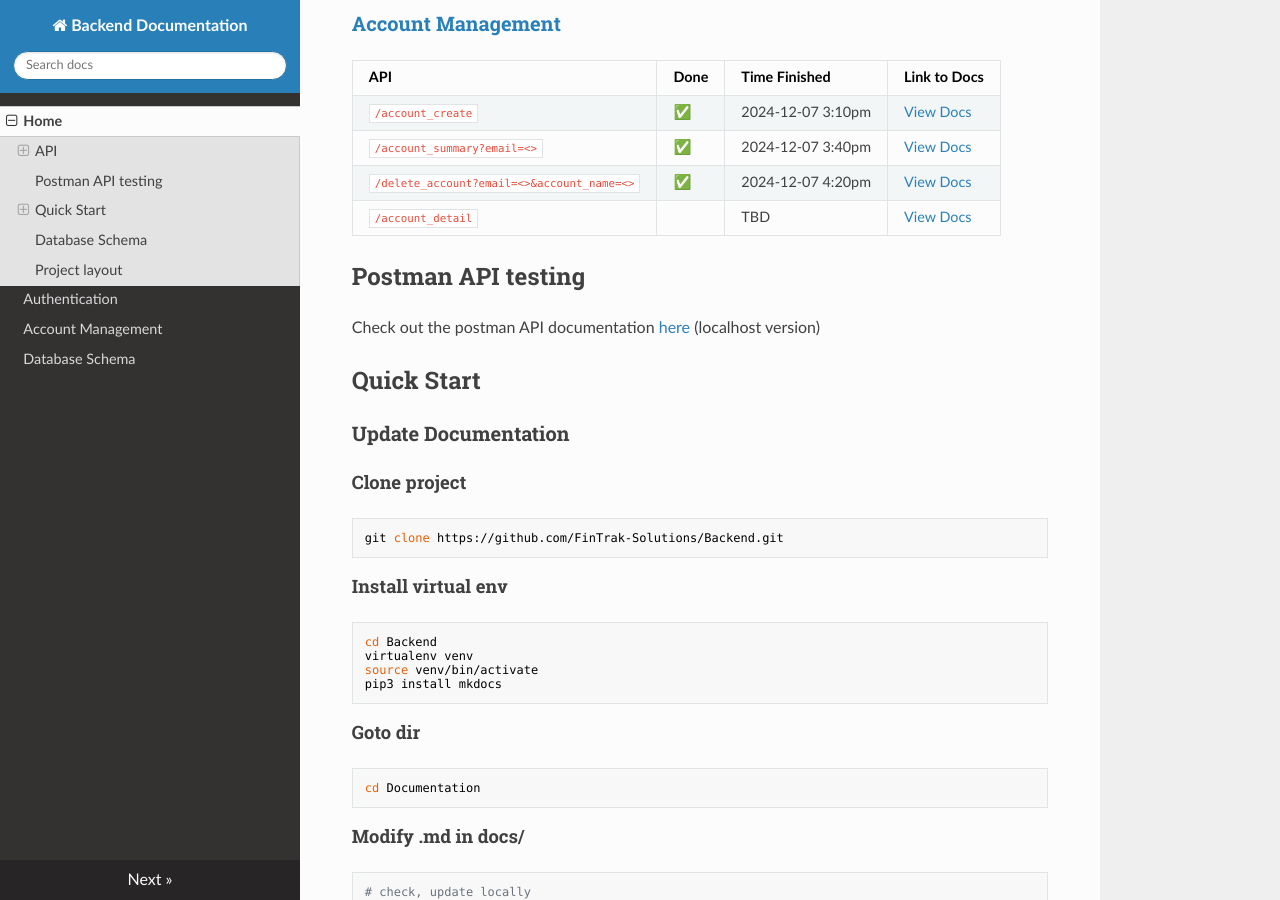
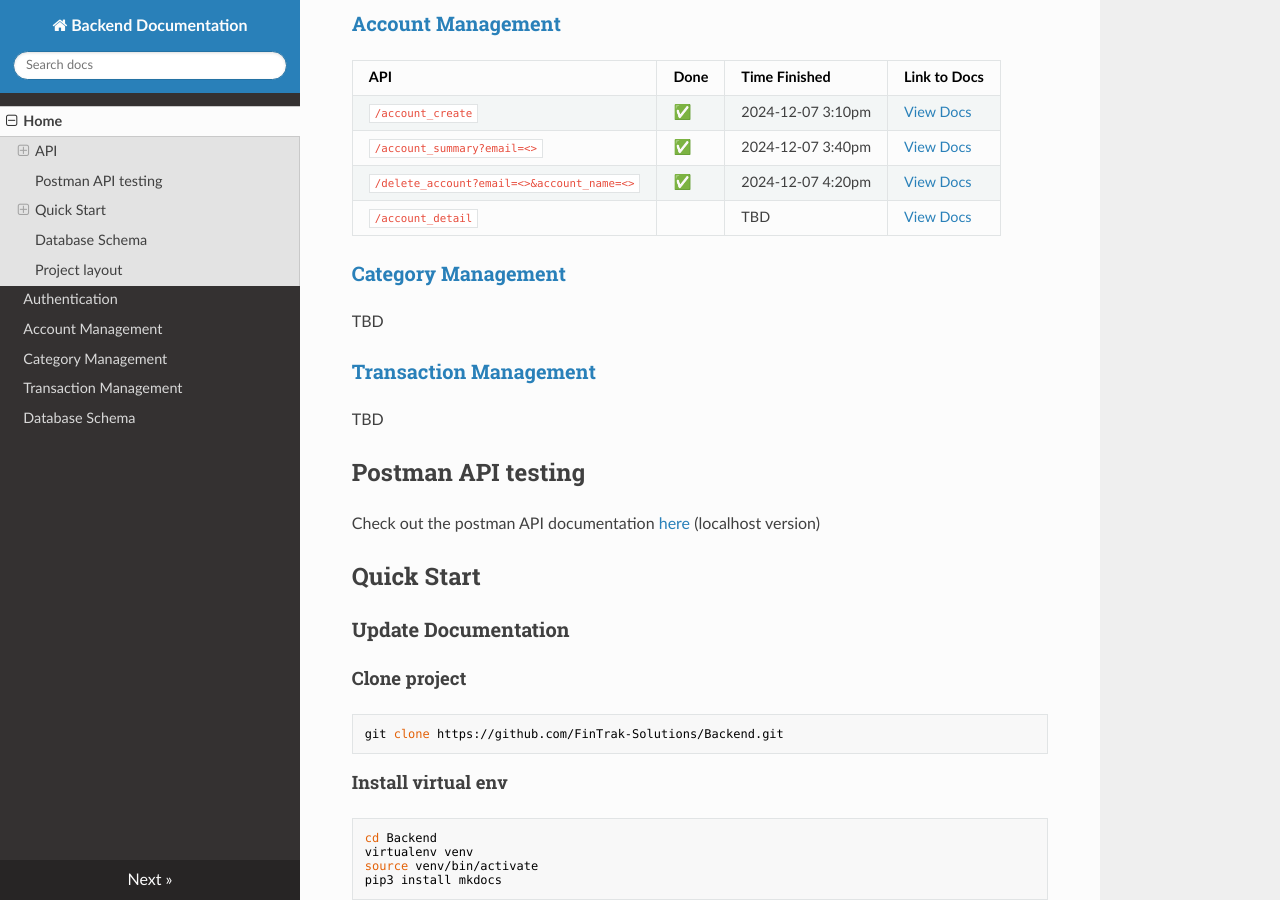
Before and after one commit to FinTrak-Solutions/Backend, an MkDocs documentation site: the page built from Documentation/docs/index.md, in a window 1280 px wide and 900 px high, scrolled down 351 px. Built offline with MkDocs 1.6.1, drawn with Linux system fonts in a browser that asks for light colours; nearby versions of some CDN libraries.

Commit message:
doc format clean

```diff
--- a/Documentation/docs/index.md
+++ b/Documentation/docs/index.md
@@ -12,6 +12,12 @@
 | `/account_summary?email=<>`                | ✅       | 2024-12-07 3:40pm | [View Docs](account/#get-account-overview-for-user-get) |
 | `/delete_account?email=<>&account_name=<>` | ✅       | 2024-12-07 4:20pm | [View Docs](account/#delete-an-account-for-user-delete) |
 | `/account_detail`                          |         | TBD               | [View Docs](account/#get-account-detailed-view-for-user-get) |
+
+### [Category Management](category.md)
+TBD
+
+### [Transaction Management](transaction.md)
+TBD
 
 ## Postman API testing
 Check out the postman API documentation [here](https://web.postman.co/workspace/46a5447a-bfb7-47fa-8a8b-0da03a25416e/collection/40276125-9521e786-da55-44fd-9b33-98f4b67d293e) (localhost version)
--- a/Documentation/mkdocs.yml
+++ b/Documentation/mkdocs.yml
@@ -4,6 +4,8 @@ nav:
   - Home: index.md
   - Authentication: authentication.md
   - Account Management: account.md
+  - Category Management: category.md
+  - Transaction Management: transaction.md
   - Database Schema: database.md
 
 theme: readthedocs
```
Also changed, not shown: Documentation/docs/account.md (+4 -1 lines), Documentation/docs/category.md (added, +1 -0 lines), Documentation/docs/transaction.md (added, +1 -0 lines), Documentation/site/404.html, Documentation/site/authentication/index.html, Documentation/site/database/index.html, Documentation/site/index.html, Documentation/site/search.html, Documentation/site/search/search_index.json.
